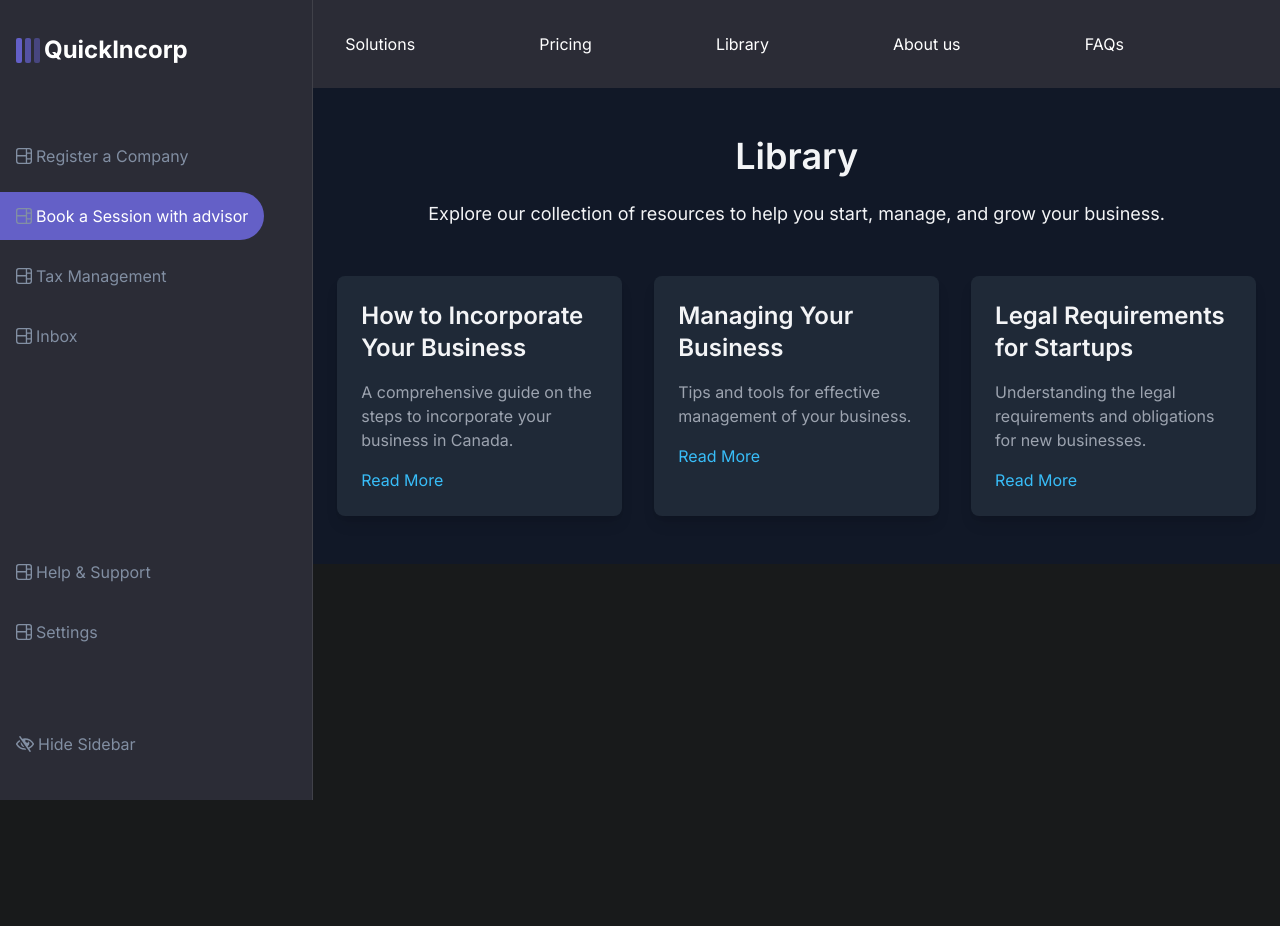
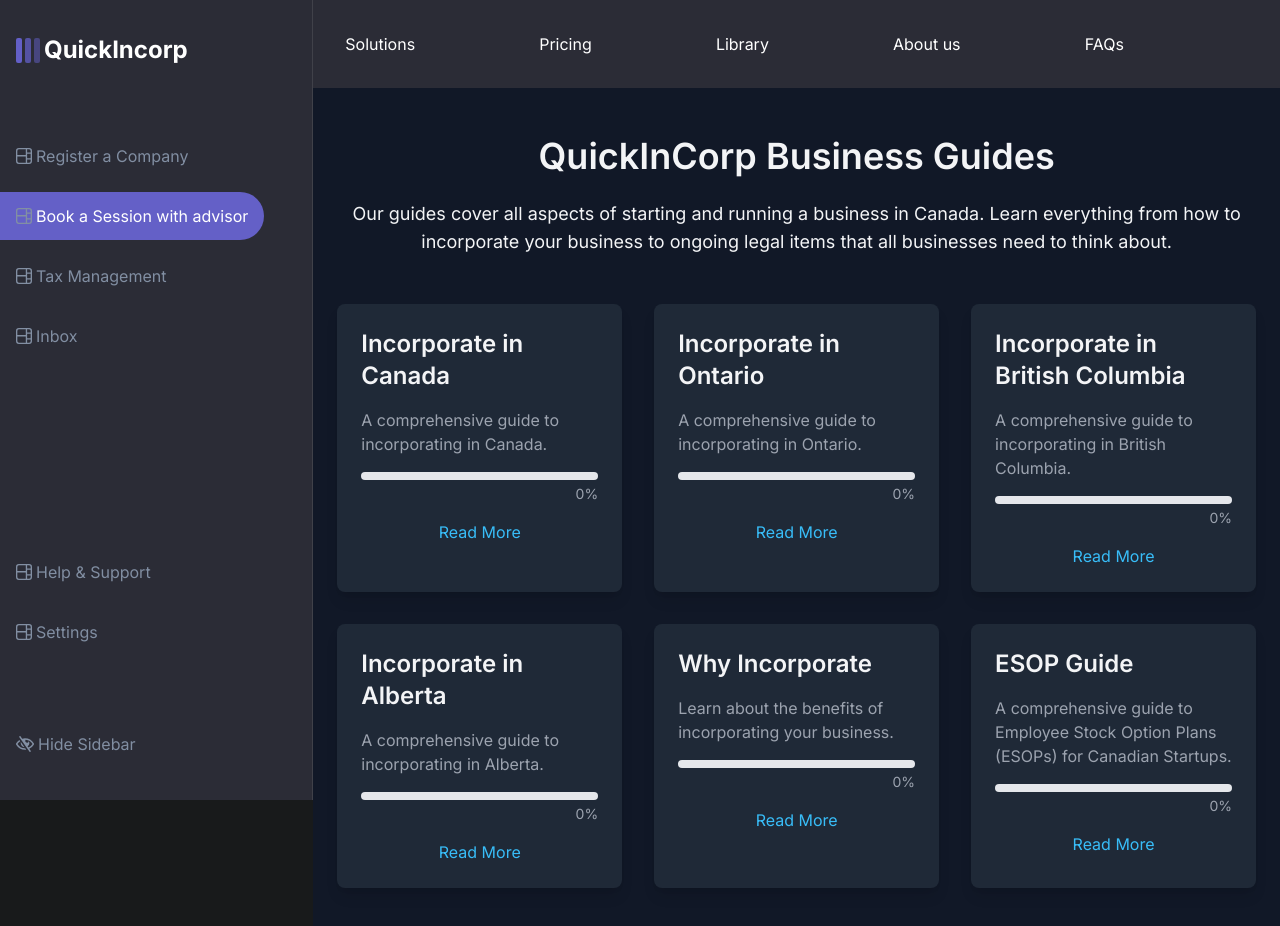
Before and after one commit to ksingh62/quick-incorp-app, a Next.js app: page /prototype/library in a window 1280 px wide. Shown: the top 926 px of the page. Before the commit the page ends 800 px from the top, so only its background shows below. Built offline with nearby package versions, Linux system fonts and the light colour scheme; no server answers.

Commit message:
Added progressbar to library page (all 6 cards)

```diff
--- a/src/app/prototype/library/page.js
+++ b/src/app/prototype/library/page.js
@@ -1,42 +1,77 @@
 'use client'
 import Layout from '@/components/Layout';
-import React from 'react';
+import ProgressBar from '/src/components/ProgressBar/ProgressBar.js';
+import React, { useEffect, useState } from 'react';
 
 const resources = [
   {
-    title: 'How to Incorporate Your Business',
-    description: 'A comprehensive guide on the steps to incorporate your business in Canada.',
-    link: 'https://www.ownr.co/blog/guide-to-business-incorporation-in-canada/',
+    id: 'resource1',
+    title: 'Incorporate in Canada',
+    description: 'A comprehensive guide to incorporating in Canada.',
+    link: '/prototype/resources/resource1',
   },
   {
-    title: 'Managing Your Business',
-    description: 'Tips and tools for effective management of your business.',
-    link: 'https://www.ownr.co/blog/category/ownrship-101/business-stages/managing-your-business/',
+    id: 'resource2',
+    title: 'Incorporate in Ontario',
+    description: 'A comprehensive guide to incorporating in Ontario.',
+    link: '/prototype/resources/resource2',
   },
   {
-    title: 'Legal Requirements for Startups',
-    description: 'Understanding the legal requirements and obligations for new businesses.',
-    link: 'https://www.freshbooks.com/en-ca/hub/startup/starting-small-business-legal-requirements-in-canada',
+    id: 'resource3',
+    title: 'Incorporate in British Columbia',
+    description: 'A comprehensive guide to incorporating in British Columbia.',
+    link: '/prototype/resources/resource3',
+  },
+  {
+    id: 'resource4',
+    title: 'Incorporate in Alberta',
+    description: 'A comprehensive guide to incorporating in Alberta.',
+    link: '/prototype/resources/resource4',
+  },
+  {
+    id: 'resource5',
+    title: 'Why Incorporate',
+    description: 'Learn about the benefits of incorporating your business.',
+    link: '/prototype/resources/resource5',
+  },
+  {
+    id: 'resource6',
+    title: 'ESOP Guide',
+    description: 'A comprehensive guide to Employee Stock Option Plans (ESOPs) for Canadian Startups.',
+    link: '/prototype/resources/resource6',
   },
 ];
 
 const Library = () => {
+  const [progresses, setProgresses] = useState({});
+
+  useEffect(() => {
+    // Fetch progress for each article from local storage
+    const storedProgresses = resources.reduce((acc, resource) => {
+      const progress = localStorage.getItem(`progress-${resource.id}`) || 0;
+      acc[resource.id] = parseFloat(progress);
+      return acc;
+    }, {});
+    setProgresses(storedProgresses);
+  }, []);
+
   return (
     <Layout>
       <section className="library-section bg-gray-900 text-gray-100 py-12">
         <div className="container mx-auto px-6">
-          <h2 className="text-4xl font-semibold mb-6 text-center">Library</h2>
+          <h2 className="text-4xl font-semibold mb-6 text-center">QuickInCorp Business Guides</h2>
           <p className="text-lg mb-12 text-center">
-            Explore our collection of resources to help you start, manage, and grow your business.
+            Our guides cover all aspects of starting and running a business in Canada. Learn everything from how to incorporate your business to ongoing legal items that all businesses need to think about.
           </p>
           <div className="grid grid-cols-1 sm:grid-cols-2 lg:grid-cols-3 gap-8">
             {resources.map((resource, index) => (
               <div key={index} className="resource-card bg-gray-800 p-6 rounded-lg shadow-lg">
                 <h3 className="text-2xl font-semibold mb-4">{resource.title}</h3>
                 <p className="text-gray-400 mb-4">{resource.description}</p>
+                <ProgressBar progress={progresses[resource.id] || 0} />
                 <a
                   href={resource.link}
-                  className="text-sky-400 hover:text-sky-300 transition"
+                  className="text-sky-400 hover:text-sky-300 transition mt-4 block text-center"
                 >
                   Read More
                 </a>
@@ -51,6 +86,6 @@ const Library = () => {
 
 export default Library;
 
-//https://www.ownr.co/blog/guide-to-business-incorporation-in-canada/
-//https://www.ownr.co/blog/category/ownrship-101/business-stages/managing-your-business/
-//https://www.freshbooks.com/en-ca/hub/startup/starting-small-business-legal-requirements-in-canada
+
+//https://www.youtube.com/watch?v=MUpVNTGVIPE
+//https://www.ownr.co/resources/business-guides
```
